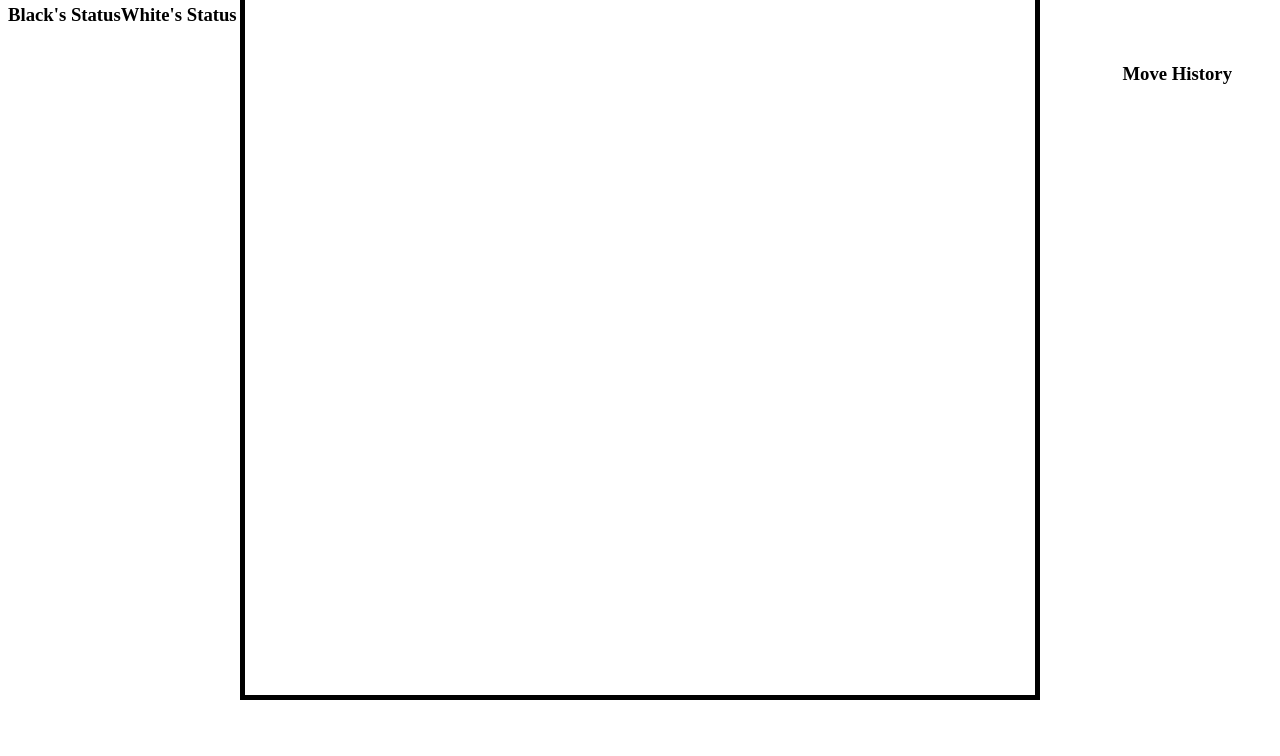
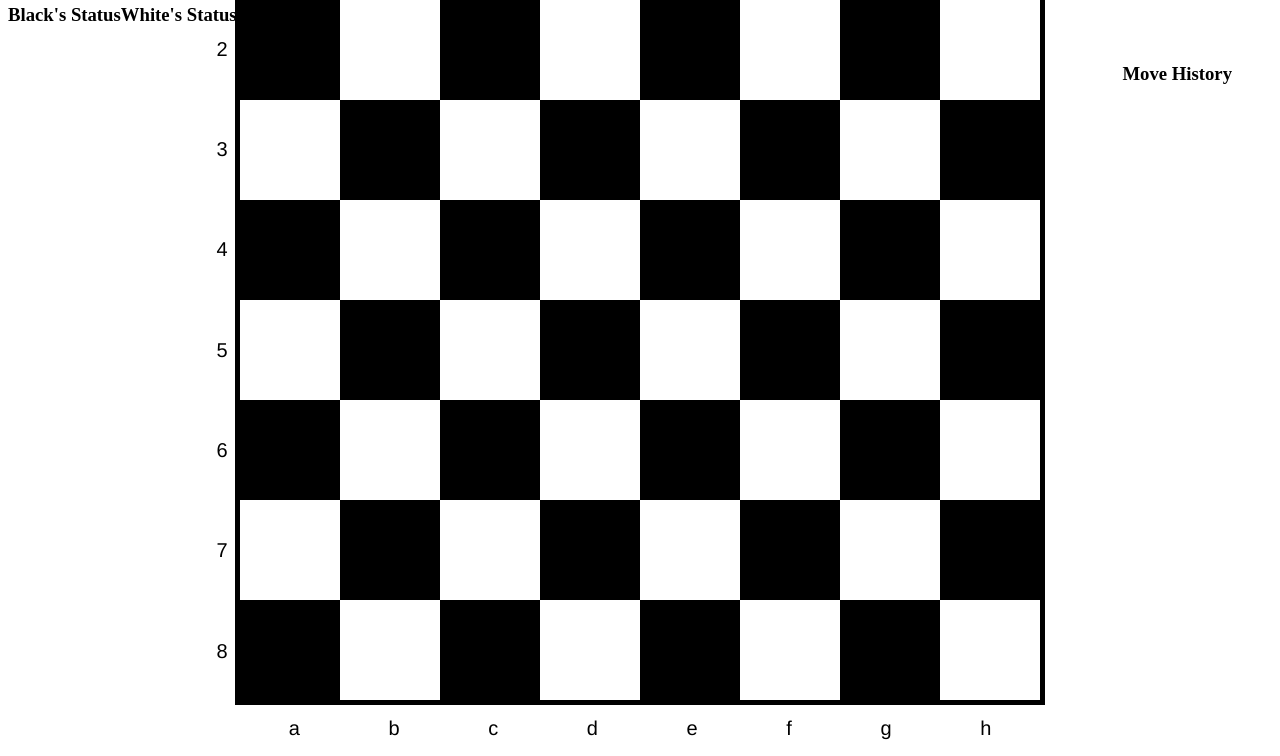
Before and after one commit to nicholascrandall/checkers, a plain HTML site: page index.html in a window 1280 px wide. Shown: the part 60-816 px from the top of the page. Drawn offline with nearby package versions, Linux system fonts and the light colour scheme.

Commit message:
added tiles and positions to board

```diff
--- a/css/style.css
+++ b/css/style.css
@@ -26,8 +26,8 @@ header {
   top: 45%;
   left: 50%;
   transform: translate(-50%, -50%);
-  height: 860px;
-  width: 860px;
+  height: 880px;
+  width: 880px;
 }
 .board {
   margin: 0;
@@ -39,12 +39,12 @@ header {
   left: 50%;
   transform: translate(-50%, -50%);
   border: 5px solid black;
-  width: 800px;
-  height: 800px;%
+  width: 810px;
+  height: 810px;%
 }
 .tile {
-  height: 12.5%;
-  width: 12.5%;
+  height: 100px;
+  width: 100px;
 }
 .darkTile {
   background-color: black;
--- a/js/app.js
+++ b/js/app.js
@@ -1,7 +1,40 @@
-//adding tiles and positions to the board
+//initializing variables for adding positions to the board
 const $board = $('.board')
 const $letters = $('.boardLetters')
 const $numbers = $('.boardNumbers')
+let alphabet = ["a", "b", "c", "d", "e", "f", "g", "h"]
+let index = 0
+let black = false;
+let num = 1;
+
+for (let i = 0; i < 8; i++) { //loops to add num/letter positions
+  const $li = $('<li>')
+  $li.text(alphabet[i])
+  $letters.append($li)
+  const $num = $('<li>')
+  $num.text(num++)
+  $numbers.append($num)
+}
+
+//adding tiles to the board
+
+for (let i = 1; i <= 64; i++) {
+  const $tile = $('<div>').addClass("tile")
+  if (black) {
+    $tile.addClass("darkTile")
+    index++
+    black = !black; //makes next tile white
+  } else {
+    $tile.addClass("lightTile")
+    index++
+    black = !black;
+  }
+  $board.append($tile)
+  if (index === 8) { //reset for new row
+    black = !black; //sets black back to true
+    index = 0;
+  }
+}
 
 
 //buttons
```
